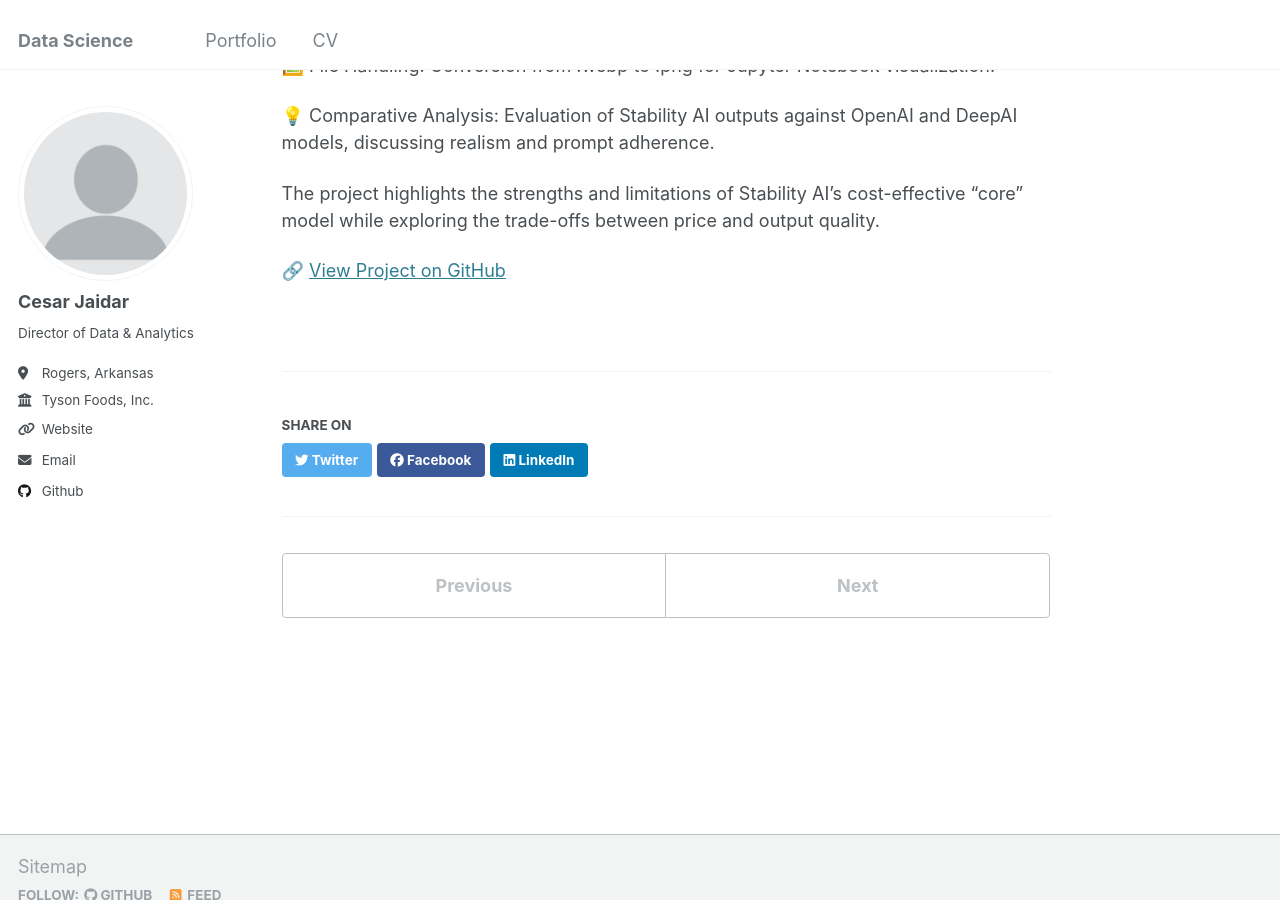
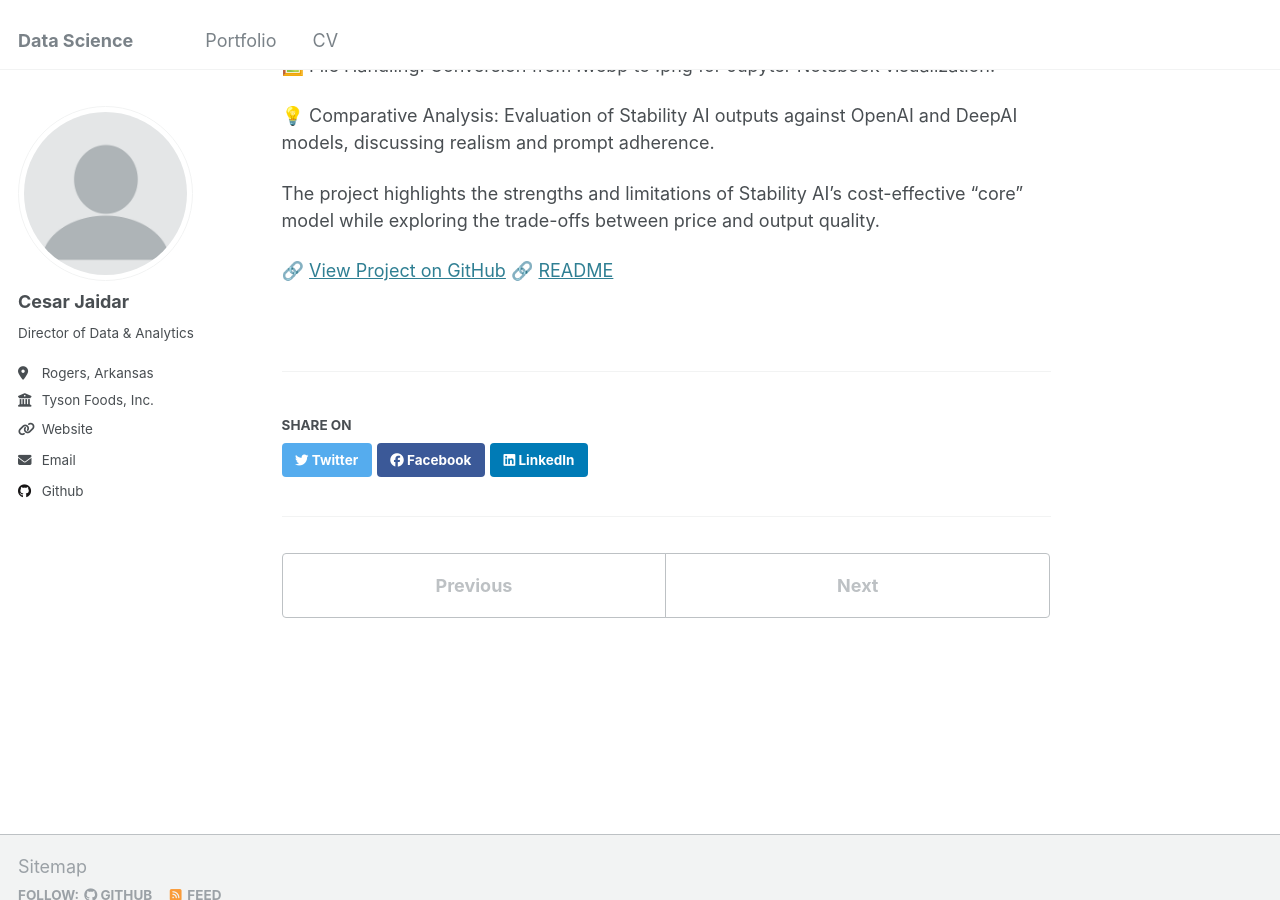
Before and after one commit to cesarjaidar/portfolio, a Jekyll site: the page built from _portfolio/Project 4.md, in a window 1280 px wide and 900 px high, scrolled down 433 px. Built offline with Jekyll 4.4.1, drawn with Linux system fonts in a browser that asks for light colours.

Commit message:
Update Project 4.md

```diff
--- a/_portfolio/Project 4.md
+++ b/_portfolio/Project 4.md
@@ -19,3 +19,4 @@
 The project highlights the strengths and limitations of Stability AI's cost-effective "core" model while exploring the trade-offs between price and output quality.
 
 🔗 [View Project on GitHub](https://github.com/cesarjaidar/portfolio/blob/master/files/Generating%20Images%20with%20Stability%20AI.py)
+🔗 [README](https://github.com/cesarjaidar/portfolio/blob/master/_pages/README.md)
```
